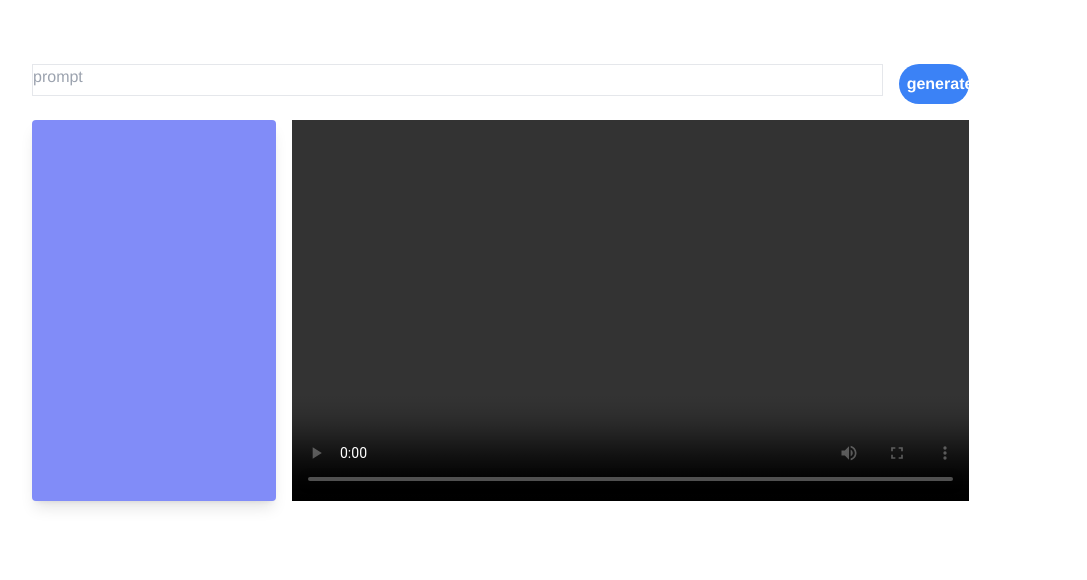
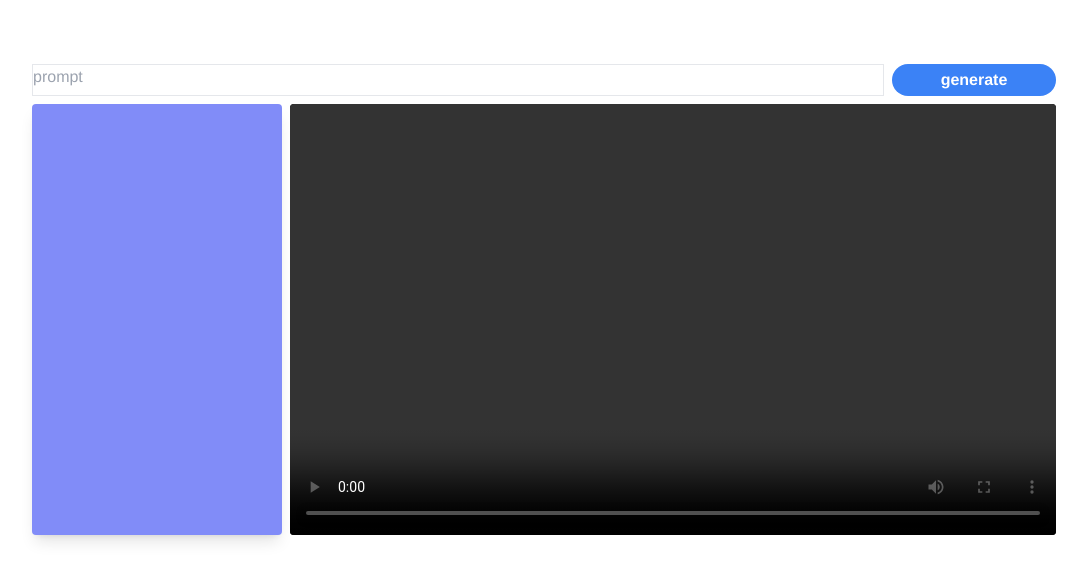
Before and after one commit to kakeru13468/A02_AI_Video_Generation, a Vue app in the folder Web/: page / in a window 1280 px wide. Shown: the top 580 px of the page, without its empty margins (96-1183 px from the left). Built offline with nearby package versions, Linux system fonts and the light colour scheme.

Commit message:
minor fix

```diff
--- a/Web/src/App.vue
+++ b/Web/src/App.vue
@@ -1,11 +1,11 @@
 <template>
-  <div class="mx-4 pt-16 lg:mx-32">
-    <div class="grid grid-cols-12 max-h-screen grid-flow-row auto-cols-max gap-4">
-      <textarea class="h-8 border col-span-10 max-h-24 resize-none area-lg"  placeholder="prompt"></textarea>
-      <button type="button" class="bg-blue-500 hover:bg-blue-700 text-white font-bold py-2 px-2 rounded-full ">generate</button>
+  <div class="gap-4 mx-4 pt-16 lg:mx-32">
+    <div class="grid grid-cols-12 max-h-screen grid-flow-row auto-cols-max gap-1 lg:gap-2">
+      <textarea class="h-8 border col-span-8 md:col-span-10 max-h-24 resize-none area-lg"  placeholder="prompt"></textarea>
+      <button type="button" class="bg-blue-500 hover:bg-blue-700 text-white font-bold px-2 col-span-4 md:col-span-2 rounded-full ">generate</button>
       <!--<div class="p-2 col-span-3 h-full bg-indigo-400"></div>-->
       <div class="col-span-3 h-full bg-indigo-400 max-w-sm rounded overflow-hidden shadow-lg"></div>
-      <video class="w-full col-span-8 aspect-video bg-black" controls></video>
+      <video class="w-full col-span-9 rounded aspect-video bg-black" controls></video>
     </div>
   </div>
 </template>
```
